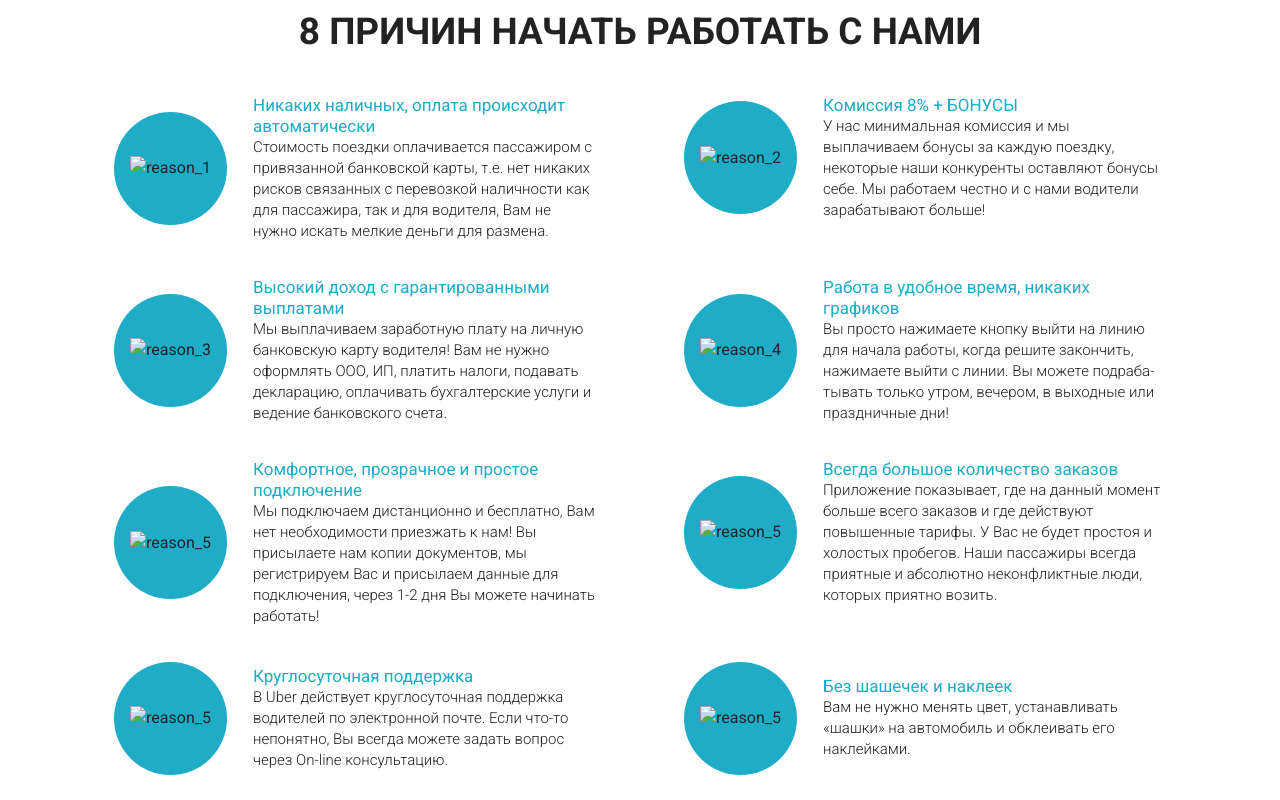
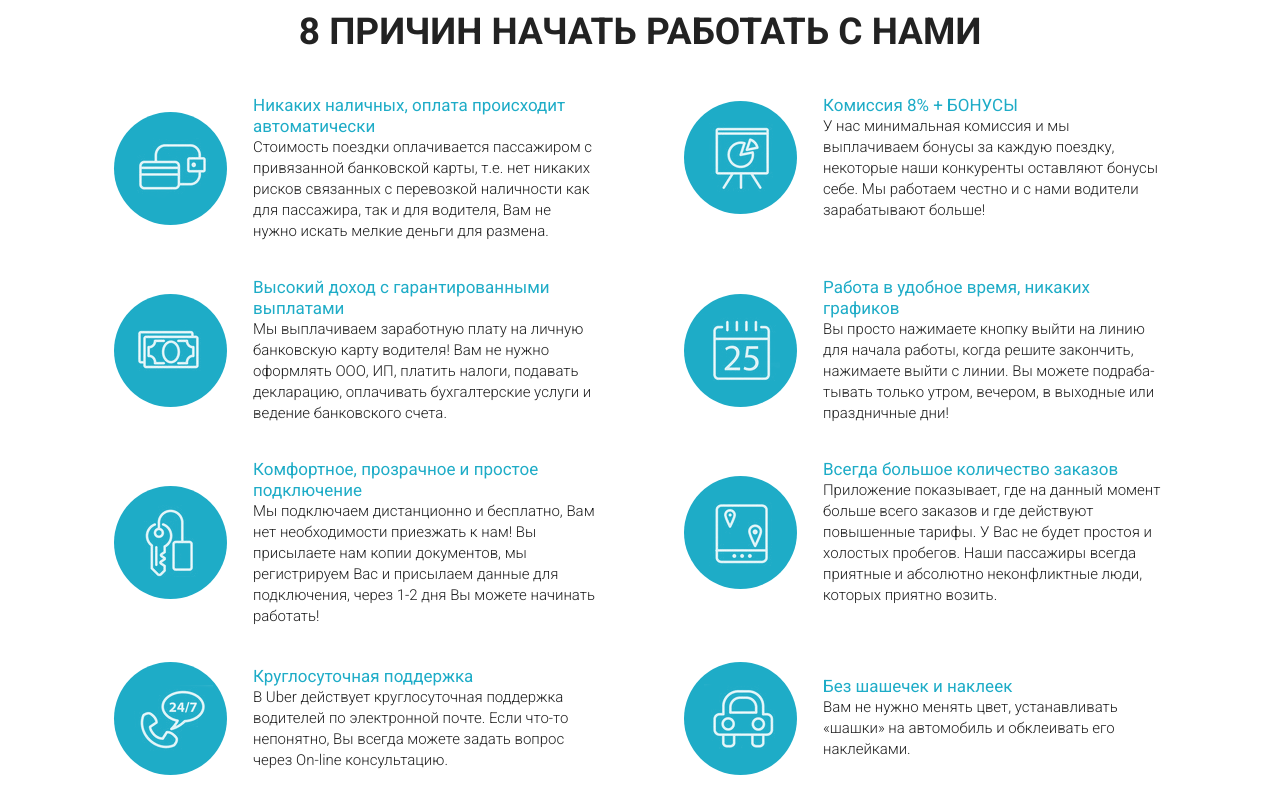
Before and after one commit to chop7chop/chop7chop.github.io, a plain HTML site: page index.html in a window 1280 px wide. Shown: the part 960-1760 px from the top of the page. Drawn offline with Linux system fonts and the light colour scheme.

Commit message:
Add files via upload

```diff
--- a/index.html
+++ b/index.html
@@ -74,7 +74,7 @@
                 <div class="col-md-6">
                     <div class="reasons_block">
                         <div class="reasons_round">
-                            <img src="/src/icons/reasons/reason_1.png" alt="reason_1">
+                            <img src="icons/reasons/reason_1.png" alt="reason_1">
                         </div>
                         <div class="reasons_descr">
                             <div class="reasons_subtitle">Никаких наличных, оплата происходит автоматически</div>
@@ -85,7 +85,7 @@
                 <div class="col-md-6">
                     <div class="reasons_block">
                         <div class="reasons_round">
-                            <img src="/src/icons/reasons/reason_2.png" alt="reason_2">
+                            <img src="icons/reasons/reason_2.png" alt="reason_2">
                         </div>
                         <div class="reasons_descr">
                             <div class="reasons_subtitle">Комиссия 8% + БОНУСЫ</div>
@@ -96,7 +96,7 @@
                 <div class="col-md-6">
                     <div class="reasons_block">
                         <div class="reasons_round">
-                            <img src="/src/icons/reasons/reason_3.png" alt="reason_3">
+                            <img src="icons/reasons/reason_3.png" alt="reason_3">
                         </div>
                         <div class="reasons_descr">
                             <div class="reasons_subtitle">Высокий доход с гарантированными выплатами</div>
@@ -107,7 +107,7 @@
                 <div class="col-md-6">
                     <div class="reasons_block">
                         <div class="reasons_round">
-                            <img src="/src/icons/reasons/reason_4.png" alt="reason_4">
+                            <img src="icons/reasons/reason_4.png" alt="reason_4">
                         </div>
                         <div class="reasons_descr">
                             <div class="reasons_subtitle">Работа в удобное время, никаких графиков</div>
@@ -119,7 +119,7 @@
                 <div class="col-md-6">
                     <div class="reasons_block">
                         <div class="reasons_round">
-                            <img src="/src/icons/reasons/reason_5.png" alt="reason_5">
+                            <img src="icons/reasons/reason_5.png" alt="reason_5">
                         </div>
                         <div class="reasons_descr">
                             <div class="reasons_subtitle">Комфортное, прозрачное и простое подключение</div>
@@ -130,7 +130,7 @@
                 <div class="col-md-6">
                     <div class="reasons_block">
                         <div class="reasons_round">
-                            <img src="/src/icons/reasons/reason_6.png" alt="reason_5">
+                            <img src="icons/reasons/reason_6.png" alt="reason_5">
                         </div>
                         <div class="reasons_descr">
                             <div class="reasons_subtitle">Всегда большое количество заказов</div>
@@ -141,7 +141,7 @@
                 <div class="col-md-6">
                     <div class="reasons_block">
                         <div class="reasons_round">
-                            <img src="/src/icons/reasons/reason_7.png" alt="reason_5">
+                            <img src="icons/reasons/reason_7.png" alt="reason_5">
                         </div>
                         <div class="reasons_descr">
                             <div class="reasons_subtitle">Круглосуточная поддержка</div>
@@ -152,7 +152,7 @@
                 <div class="col-md-6">
                     <div class="reasons_block">
                         <div class="reasons_round">
-                            <img src="/src/icons/reasons/reason_8.png" alt="reason_5">
+                            <img src="icons/reasons/reason_8.png" alt="reason_5">
                         </div>
                         <div class="reasons_descr">
                             <div class="reasons_subtitle">Без шашечек и наклеек</div>
@@ -228,7 +228,7 @@
             <div class="label label_white">Возможности</div>
             <h2 class="title title_white hidden-320">Выбор - отличная штука!</h2>
             <div class="subtitle subtitle_white hidden-320">Закажите автомобиль, который подходит вам по стилю и бюджету</div>
-            <img src="/src/img/car.png" alt="car" class="choice_img">
+            <img src="img/car.png" alt="car" class="choice_img">
             <div class="choice_descr">
                 Машины на каждый день.<br>Лучше, быстрее и дешевле, чем такси
             </div>
@@ -344,7 +344,7 @@
                 <div>
                     <div class="footer_apps">
                         <a href="#" target="_blank" class="footer_apps_link">
-                            <img src="/src/img/links.png" alt="apps">
+                            <img src="img/links.png" alt="apps">
                         </a>
                     </div>
                 </div>
```
